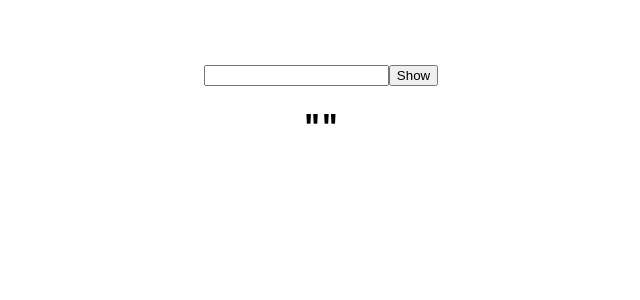
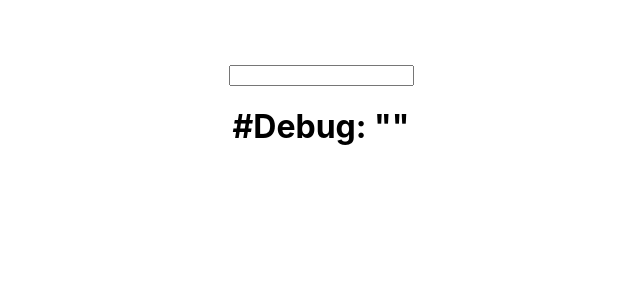
Before and after one commit to Bubblecrown/Practice-React, a React (Create React App) app: page / in a window 1280 px wide. Shown: the top 300 px of the page, without its empty margins (319-959 px from the left). Built offline with nearby package versions, Linux system fonts and the light colour scheme.

Commit message:
test: UC-fix

```diff
--- a/src/components/UseContext.js
+++ b/src/components/UseContext.js
@@ -6,7 +6,7 @@ import UseContextChild from "./UseContextChild";
 // ตัวแม่ provide context
 export default function UseContext() {
   let [color, setColor] = useState({ box: "" });
-  let check = false;
+  // let check = [false];
   return (
     <div>
       <input
@@ -15,15 +15,18 @@ export default function UseContext() {
           setColor({ box: e.target.value }, console.log(color.box));
         }}
       />
-      <button
+      {/* <button
         onClick={() => {
-          check = true;
+          check[0] == true ? (check[0] = false) : (check[0] = true);
+          console.log(check[0]);
         }}
       >
         Show
-      </button>
-      <h1>{JSON.stringify(color.box)}</h1>
-      <ThemeContext.Provider value={color.box}>
+      </button> */}
+      <h1>#Debug: {JSON.stringify(color.box)}</h1>
+      <ThemeContext.Provider
+        value={color.box}
+      >
         <UseContextChild />
       </ThemeContext.Provider>
     </div>
```
